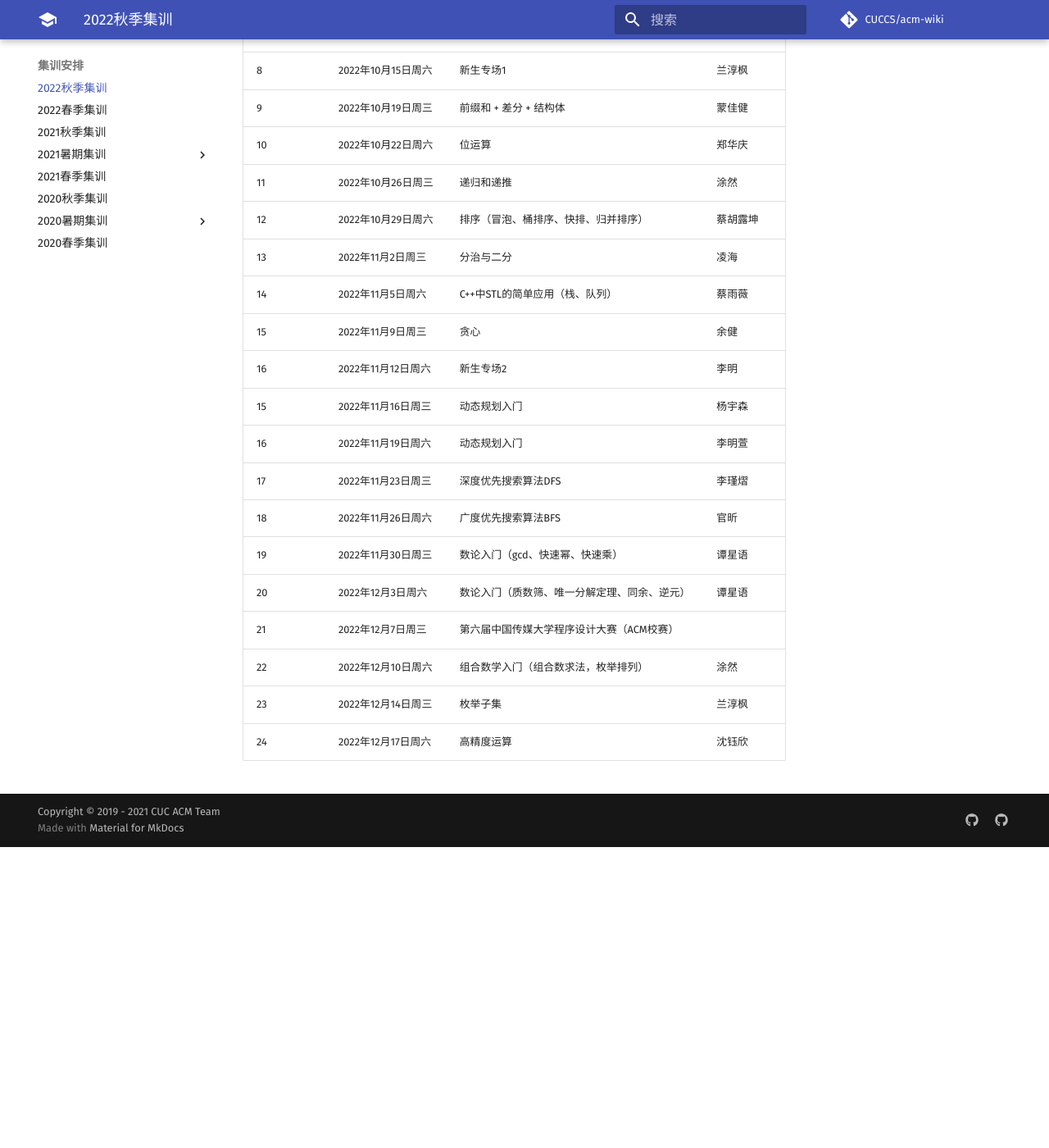
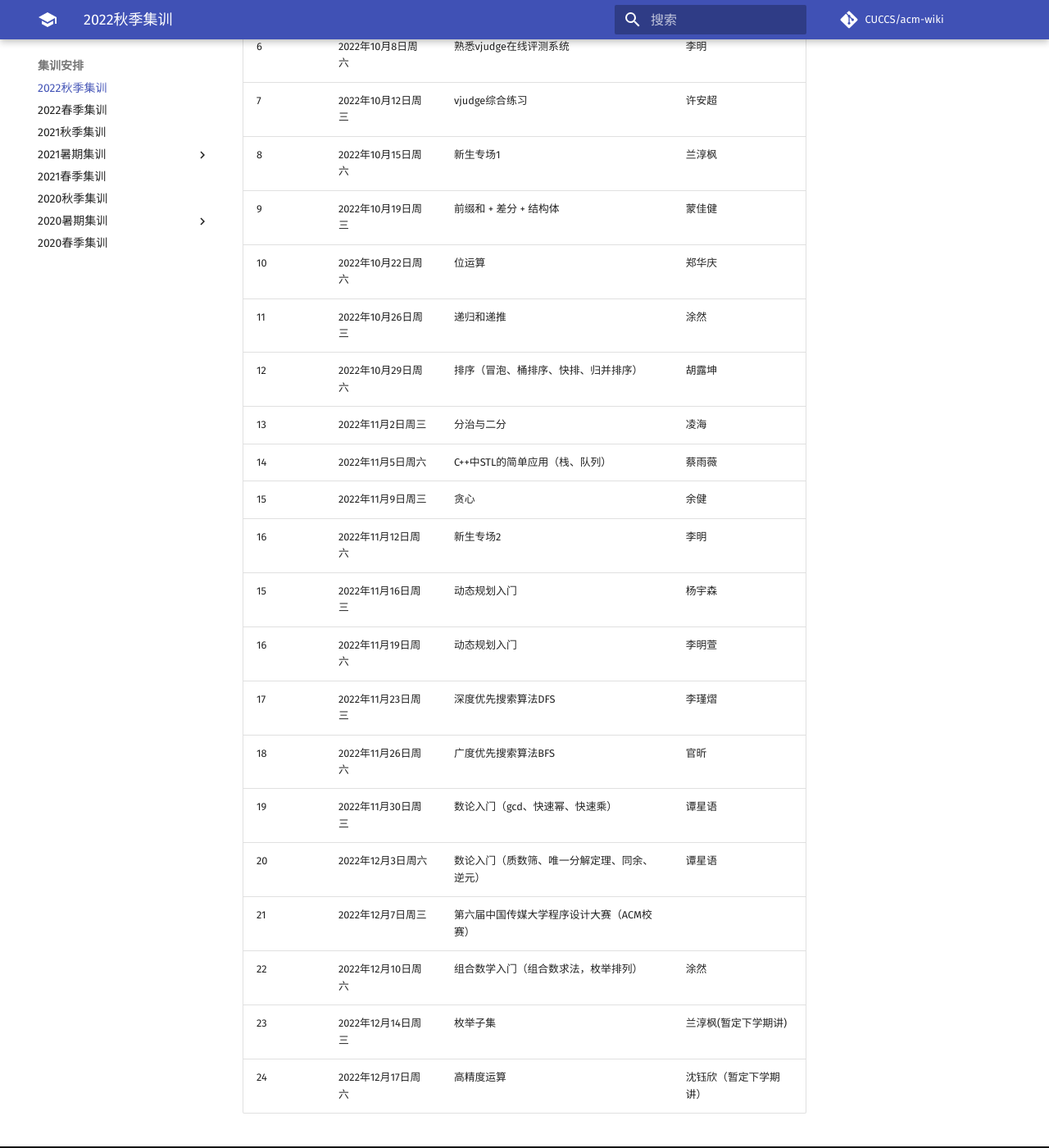
Before and after one commit to CUCCS/acm-wiki, an MkDocs documentation site: the page built from docs/training/2022Autumn.md, in a window 1280 px wide and 1400 px high, scrolled down 528 px. Shown: the whole window at 82% size. Built offline with MkDocs 1.6.1 and Material for MkDocs 9.7.7, drawn with Linux system fonts in a browser that asks for light colours; comment, search, counter and statistics services are not loaded; before the commit the page ends 1561 px from its top, so only the background shows below that.

Commit message:
Update 2022Autumn.md
更正

```diff
--- a/docs/training/2022Autumn.md
+++ b/docs/training/2022Autumn.md
@@ -11,7 +11,7 @@
 |9| 2022年10月19日周三| 前缀和 + 差分 + 结构体| 蒙佳健|
 |10| 2022年10月22日周六| 位运算| 郑华庆|
 |11| 2022年10月26日周三| 递归和递推| 涂然|
-|12| 2022年10月29日周六| 排序（冒泡、桶排序、快排、归并排序）| 蔡胡露坤|
+|12| 2022年10月29日周六| 排序（冒泡、桶排序、快排、归并排序）| 胡露坤|
 |13| 2022年11月2日周三| 分治与二分| 凌海|
 |14| 2022年11月5日周六| C++中STL的简单应用（栈、队列）| 蔡雨薇|
 |15| 2022年11月9日周三| 贪心| 余健|
@@ -24,5 +24,5 @@
 |20| 2022年12月3日周六|数论入门（质数筛、唯一分解定理、同余、逆元）|谭星语|
 |21| 2022年12月7日周三|第六届中国传媒大学程序设计大赛（ACM校赛）| |
 |22| 2022年12月10日周六| 组合数学入门（组合数求法，枚举排列）|涂然|
-|23| 2022年12月14日周三|枚举子集| 兰淳枫|
-|24| 2022年12月17日周六| 高精度运算|沈钰欣|
+|23| 2022年12月14日周三|枚举子集| 兰淳枫(暂定下学期讲)|
+|24| 2022年12月17日周六| 高精度运算|沈钰欣（暂定下学期讲）|
```
